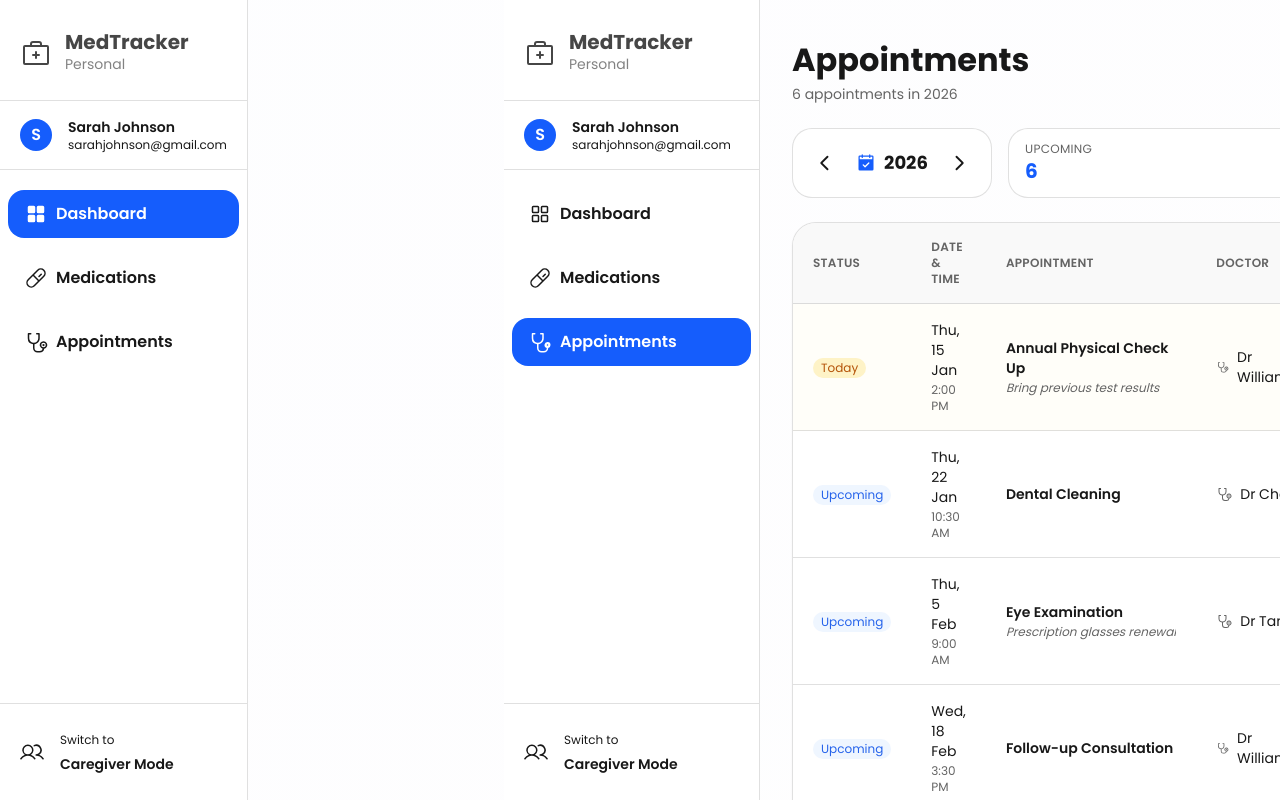
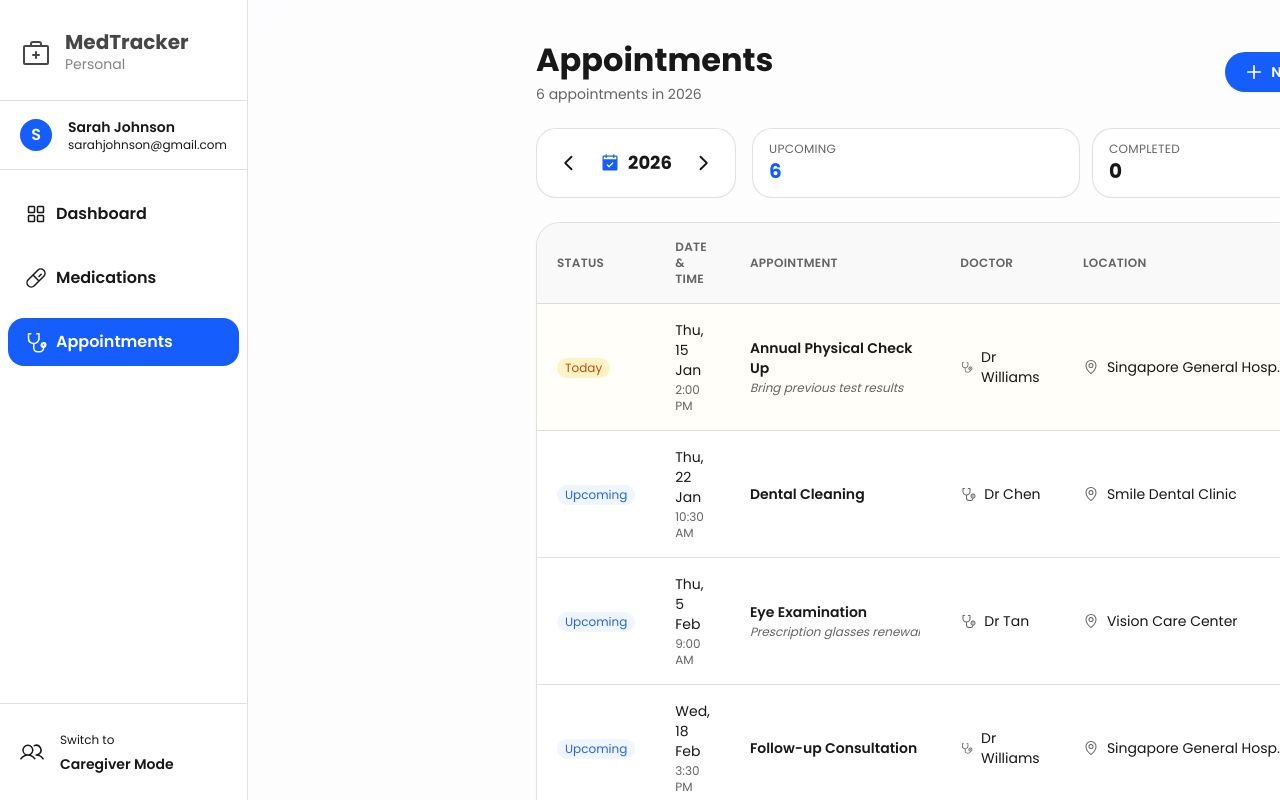
Before and after one commit to minernkoh/Medication-Tracker-App, a React (Vite) app in the folder frontend/: page /appointments in a window 1280 px wide. Shown: the top 800 px of the page. Built offline with nearby package versions, Linux system fonts and the light colour scheme.

Commit message:
removed sidebar from appointments page, added to app.jsx

```diff
--- a/frontend/src/App.jsx
+++ b/frontend/src/App.jsx
@@ -18,12 +18,7 @@ function App() {
     <BrowserRouter>
       <div className="min-h-screen bg-white flex">
         {/* Sidebar is now always visible on desktop, shows on mobile via toggle */}
-        <Sidebar
-          userName={userName}
-          userEmail={userEmail}
-          mode={mode}
-          selectedMenu="Dashboard" // This will be updated by each page
-        />
+        <Sidebar userName={userName} userEmail={userEmail} mode={mode} />
 
         {/* Main content area - moves to accommodate sidebar on desktop */}
         <div className="flex-1 ml-0 md:ml-[256px]">
--- a/frontend/src/components/AppointmentsPage.jsx
+++ b/frontend/src/components/AppointmentsPage.jsx
@@ -22,25 +22,12 @@ import {
   CalendarCheckIcon,
 } from "@phosphor-icons/react";
 import { colors, getPrimaryColor } from "../utils/colors";
-import Sidebar from "./Sidebar";
 import AddAppointmentModal from "./AddAppointmentModal";
 
-function AppointmentsPage({
-  userName = "Sarah",
-  mode = "Personal",
-  onMenuClick,
-}) {
-  const [isSidebarOpen, setIsSidebarOpen] = useState(false);
+function AppointmentsPage({ userName = "Sarah", mode = "Personal" }) {
   const [isModalOpen, setIsModalOpen] = useState(false);
   const [editingAppointment, setEditingAppointment] = useState(null);
   const [selectedYear, setSelectedYear] = useState(2026);
-
-  // Handle menu navigation
-  const handleMenuClick = (menu) => {
-    if (onMenuClick) {
-      onMenuClick(menu);
-    }
-  };
 
   // Sample appointments data (in real app, this would come from API)
   const [appointments, setAppointments] = useState([
@@ -244,7 +231,7 @@ function AppointmentsPage({
   };
 
   return (
-    <div className="bg-background-default w-full min-h-screen overflow-x-hidden flex">
+    <div className="bg-background-default w-full min-h-screen overflow-x-hidden">
       {/* Gradient background decoration */}
       <div className="hidden md:block absolute h-[85rem] left-[4rem] top-[-11rem] w-[88rem] pointer-events-none z-0">
         <div className="absolute inset-[-36%_-35%]">
@@ -257,34 +244,6 @@ function AppointmentsPage({
           />
         </div>
       </div>
-
-      {/* Sidebar navigation */}
-      <Sidebar
-        userName="Sarah Johnson"
-        userEmail="sarahjohnson@gmail.com"
-        mode={mode}
-        selectedMenu="Appointments"
-        onMenuClick={handleMenuClick}
-        isOpen={isSidebarOpen}
-        onClose={() => setIsSidebarOpen(false)}
-      />
-
-      {/* Mobile menu button */}
-      <button
-        onClick={() => setIsSidebarOpen(!isSidebarOpen)}
-        className="md:hidden fixed top-4 left-4 z-50 p-2 bg-primary text-text-onPrimary rounded-lg shadow-lg"
-        aria-label="Toggle menu"
-      >
-        Menu
-      </button>
-
-      {/* Mobile overlay */}
-      {isSidebarOpen && (
-        <div
-          className="md:hidden fixed inset-0 bg-black bg-opacity-50 z-30"
-          onClick={() => setIsSidebarOpen(false)}
-        />
-      )}
 
       {/* Main content area */}
       <div className="relative flex flex-col gap-6 items-start pt-10 px-4 md:px-8 w-full flex-1 z-10 pb-10">
--- a/frontend/src/components/Dashboard.jsx
+++ b/frontend/src/components/Dashboard.jsx
@@ -51,8 +51,6 @@ const formatMonthYear = (month, year) => `${MONTHS[month]} ${year}`;
 const formatShortMonthYear = (month, year) =>
   `${MONTHS[month].slice(0, 3)} ${year}`;
 
-
-
 function Dashboard({ userName = "Sarah", mode = "Personal", onMenuClick }) {
   // State: tracks selected date, menu item, and date picker
   const today = new Date();
@@ -60,7 +58,6 @@ function Dashboard({ userName = "Sarah", mode = "Personal", onMenuClick }) {
   const [currentWeekStart, setCurrentWeekStart] = useState(
     getStartOfWeek(new Date(2026, 0, 13))
   );
-  const [isSidebarOpen, setIsSidebarOpen] = useState(false);
 
   // Handle menu navigation - use parent callback if provided (optional, React Router handles navigation)
   const handleMenuClick = (menu) => {
@@ -262,34 +259,6 @@ function Dashboard({ userName = "Sarah", mode = "Personal", onMenuClick }) {
           />
         </div>
       </div>
-
-      {/* Sidebar navigation - sticky on desktop, fixed on mobile */}
-      <Sidebar
-        userName="Sarah Johnson"
-        userEmail="sarahjohnson@gmail.com"
-        mode={mode}
-        selectedMenu="Dashboard"
-        onMenuClick={handleMenuClick}
-        isOpen={isSidebarOpen}
-        onClose={() => setIsSidebarOpen(false)}
-      />
-
-      {/* Mobile menu button */}
-      <button
-        onClick={() => setIsSidebarOpen(!isSidebarOpen)}
-        className="md:hidden fixed top-4 left-4 z-50 p-2 bg-primary text-text-onPrimary rounded-lg shadow-lg"
-        aria-label="Toggle menu"
-      >
-        Menu
-      </button>
-
-      {/* Mobile overlay */}
-      {isSidebarOpen && (
-        <div
-          className="md:hidden fixed inset-0 bg-black bg-opacity-50 z-30"
-          onClick={() => setIsSidebarOpen(false)}
-        />
-      )}
 
       {/* Main content area - positioned at top, starts after sidebar */}
       <div className="relative flex flex-col gap-lg items-start pt-10 px-4 md:px-0 w-full flex-1 z-10">
--- a/frontend/src/components/MedicationSection.jsx
+++ /dev/null
@@ -1,11 +0,0 @@
-import React from 'react';
-
-const MedicationSection = () => {
-  return (
-    <div>
-
-    </div>
-  );
-};
-
-export default MedicationSection;
--- a/frontend/src/components/Sidebar.jsx
+++ b/frontend/src/components/Sidebar.jsx
@@ -33,9 +33,9 @@ function Sidebar({
   const location = useLocation();
   const currentMenu =
     selectedMenu ||
-    (location.pathname === "/appointments"
+    (location.pathname.includes("/appointments")
       ? "Appointments"
-      : location.pathname === "/medications"
+      : location.pathname.includes("/medication")
       ? "Medications"
       : "Dashboard");
 
```
